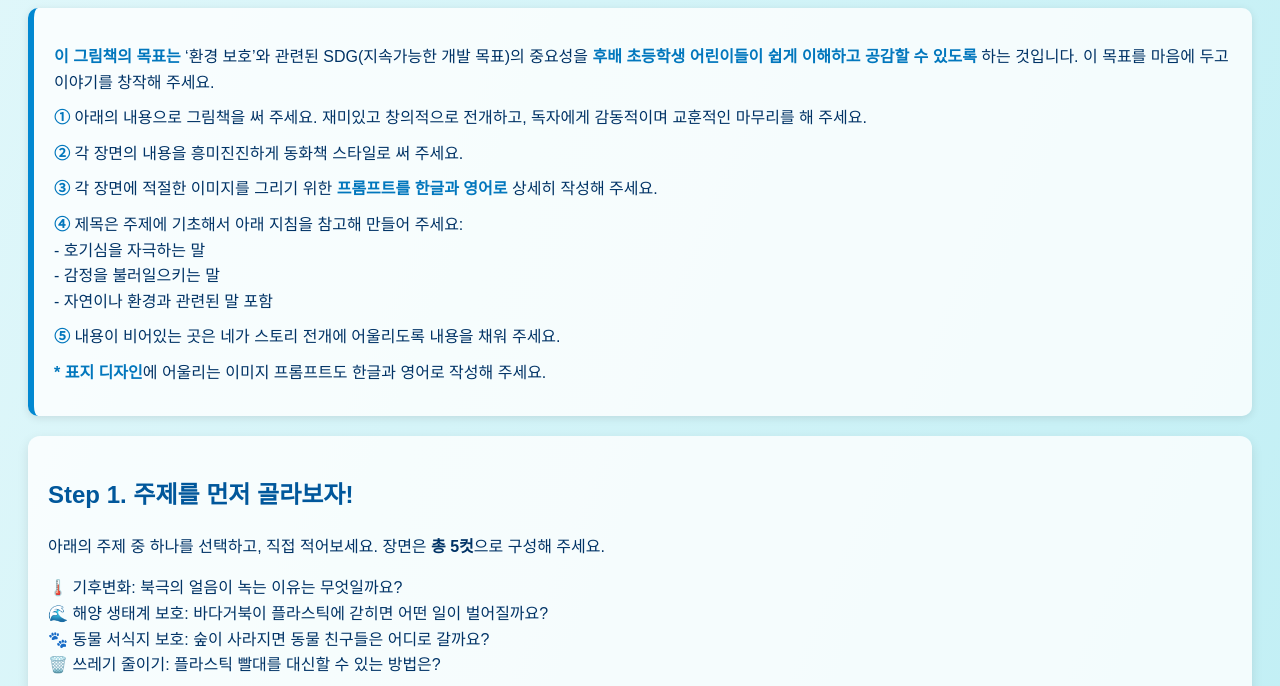
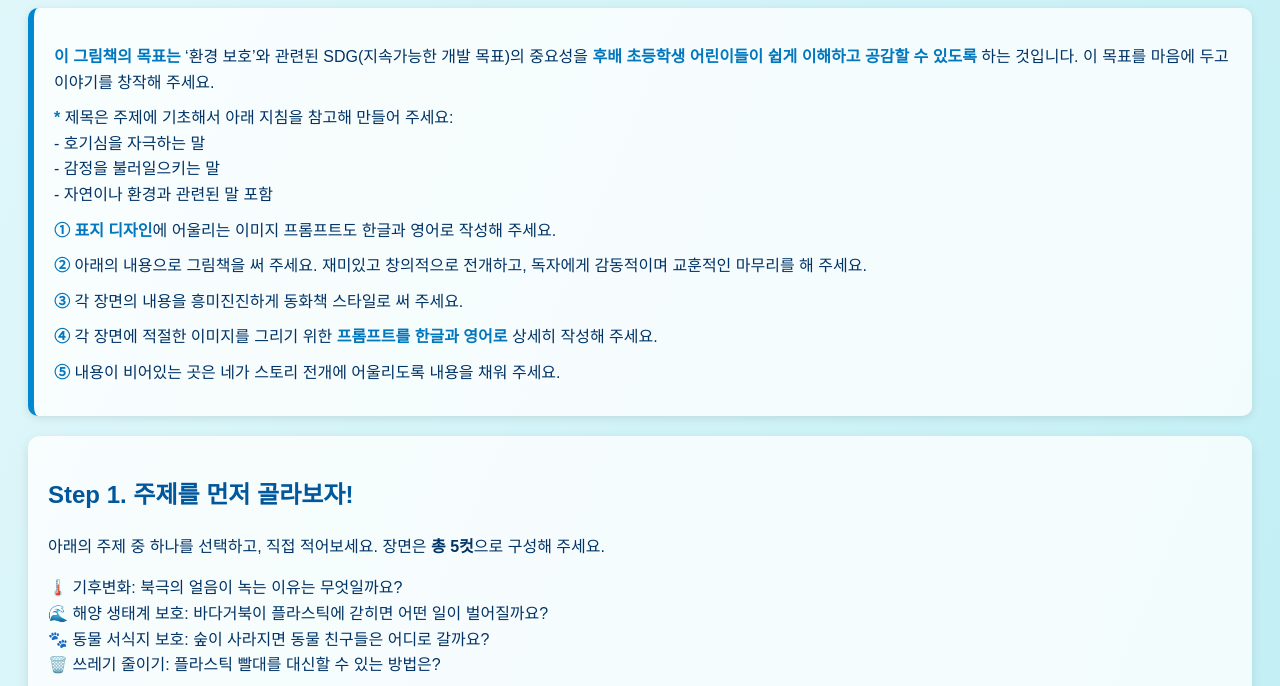
Before and after one commit to korealiebe7/sdg_book, a plain HTML site: page index.html in a window 1280 px wide. Shown: the part 114-800 px from the top of the page. Drawn offline with Linux system fonts and the light colour scheme.

Commit message:
Update index.html

```diff
--- a/index.html
+++ b/index.html
@@ -70,17 +70,17 @@
 
   <div class="guide-box">
     <p><strong>이 그림책의 목표는</strong> ‘환경 보호’와 관련된 SDG(지속가능한 개발 목표)의 중요성을 <strong>후배 초등학생 어린이들이 쉽게 이해하고 공감할 수 있도록</strong> 하는 것입니다. 이 목표를 마음에 두고 이야기를 창작해 주세요.</p>
-    <div><strong>①</strong> 아래의 내용으로 그림책을 써 주세요. 재미있고 창의적으로 전개하고, 독자에게 감동적이며 교훈적인 마무리를 해 주세요.</div>
-    <div><strong>②</strong> 각 장면의 내용을 흥미진진하게 동화책 스타일로 써 주세요.</div>
-    <div><strong>③</strong> 각 장면에 적절한 이미지를 그리기 위한 <strong>프롬프트를 한글과 영어로</strong> 상세히 작성해 주세요.</div>
-    <div><strong>④</strong> 제목은 주제에 기초해서 아래 지침을 참고해 만들어 주세요:<br>
+      <div><strong>*</strong> 제목은 주제에 기초해서 아래 지침을 참고해 만들어 주세요:<br>
       - 호기심을 자극하는 말<br>
       - 감정을 불러일으키는 말<br>
       - 자연이나 환경과 관련된 말 포함
     </div>
-    <div><strong>⑤</strong> 내용이 비어있는 곳은 네가 스토리 전개에 어울리도록 내용을 채워 주세요.</div>
-    <div><strong>*</strong> <strong>표지 디자인</strong>에 어울리는 이미지 프롬프트도 한글과 영어로 작성해 주세요.</div>
-  </div>
+    <div><strong>①</strong> <strong>표지 디자인</strong>에 어울리는 이미지 프롬프트도 한글과 영어로 작성해 주세요.</div>
+    <div><strong>②</strong> 아래의 내용으로 그림책을 써 주세요. 재미있고 창의적으로 전개하고, 독자에게 감동적이며 교훈적인 마무리를 해 주세요.</div>
+    <div><strong>③</strong> 각 장면의 내용을 흥미진진하게 동화책 스타일로 써 주세요.</div>
+    <div><strong>④</strong> 각 장면에 적절한 이미지를 그리기 위한 <strong>프롬프트를 한글과 영어로</strong> 상세히 작성해 주세요.</div>
+     <div><strong>⑤</strong> 내용이 비어있는 곳은 네가 스토리 전개에 어울리도록 내용을 채워 주세요.</div>
+      </div>
 
   <div class="section">
     <h2>Step 1. 주제를 먼저 골라보자!</h2>
```
